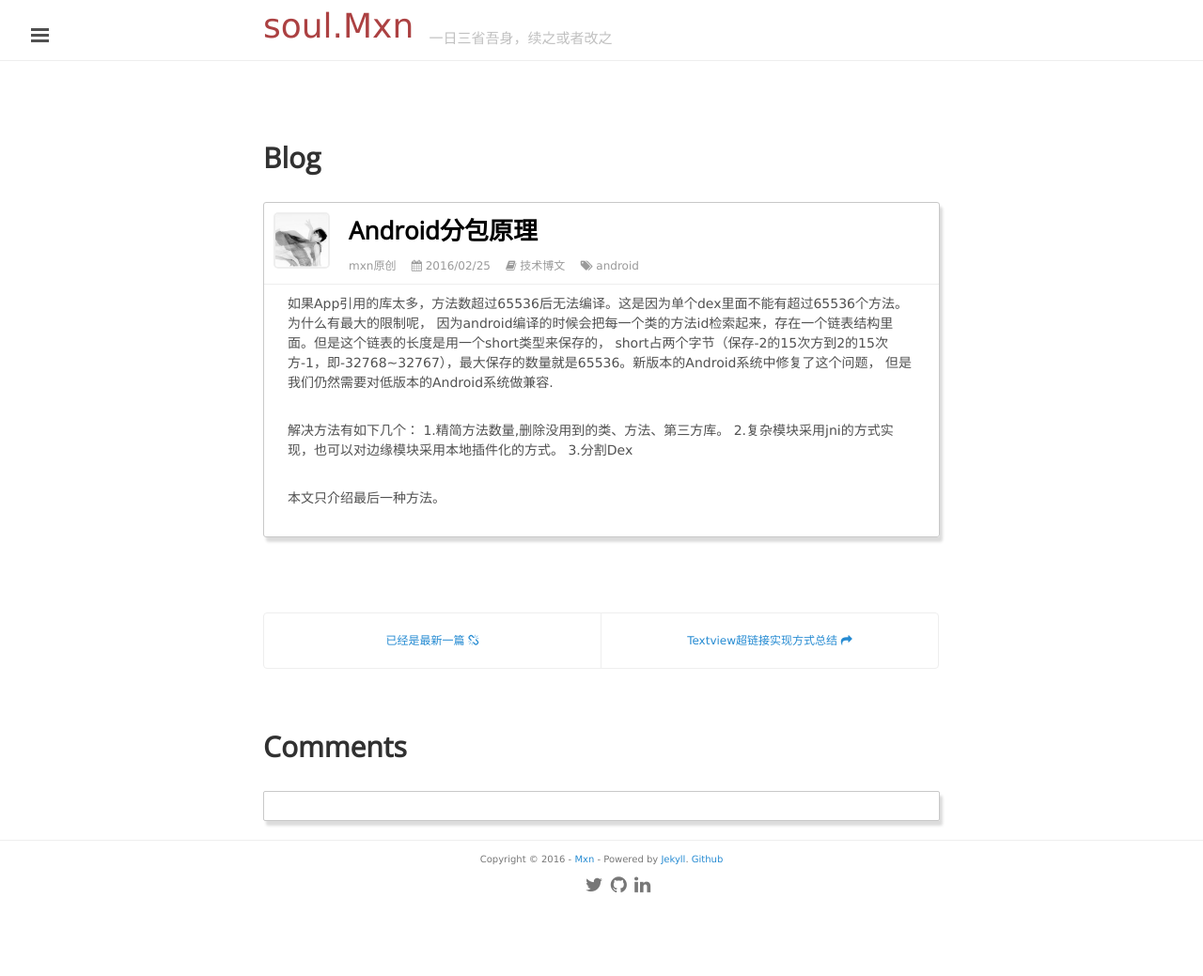
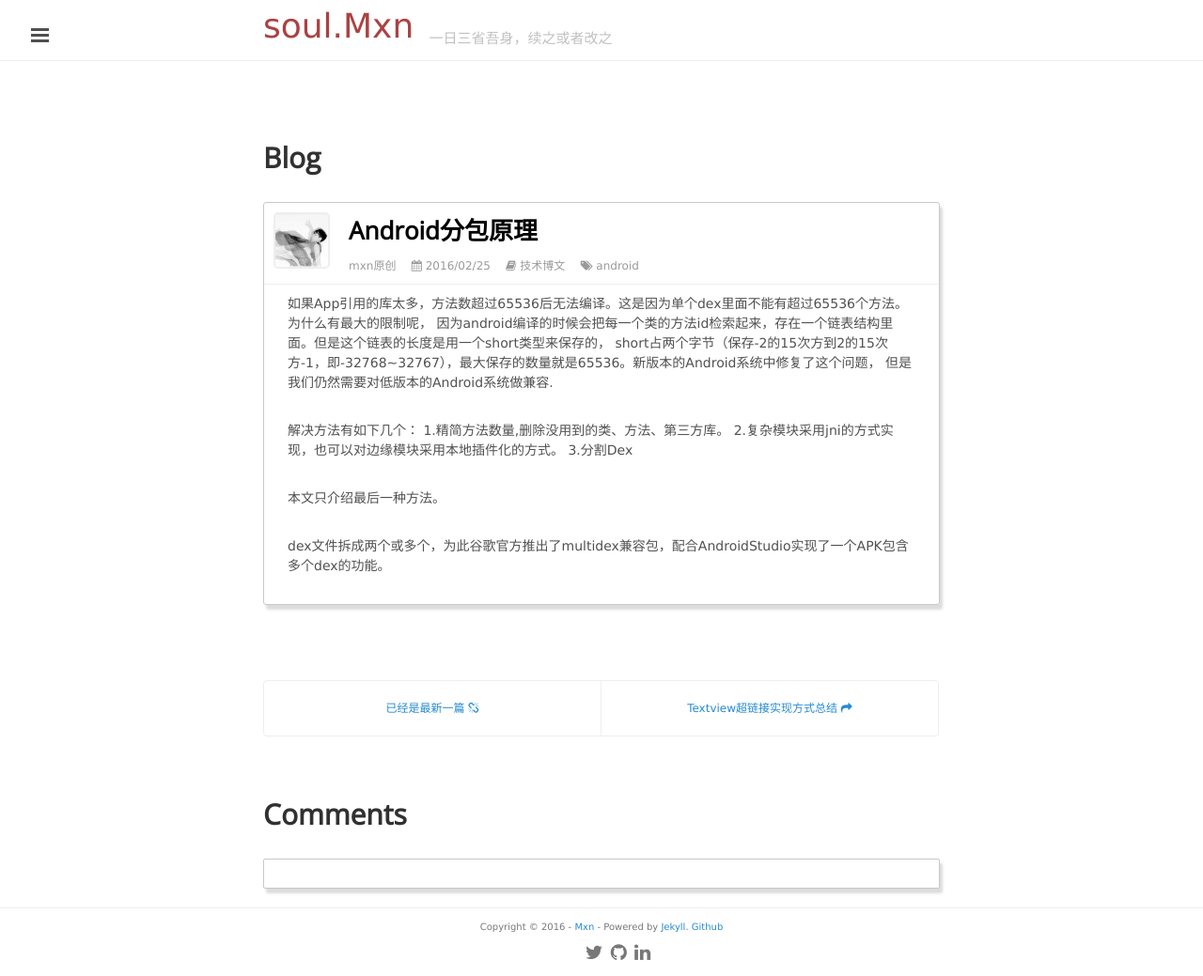
Before and after one commit to mxn21/mxn21.github.io, a Jekyll site: the page built from _posts/2016-2-25-android分包原理.md, in a window 1280 px wide. Shown: the whole page at 94% size. Built offline with Jekyll 4.4.1, drawn with Linux system fonts in a browser that asks for light colours; Markdown is read by kramdown in place of the engine named in the settings; comment, search, counter and statistics services are not loaded; before the commit the page ends 967 px from its top, so only the background shows below that.

Commit message:
32432423423

```diff
--- a/_posts/2016-2-25-android分包原理.md
+++ b/_posts/2016-2-25-android分包原理.md
@@ -17,3 +17,5 @@
 3.分割Dex
 
 本文只介绍最后一种方法。
+
+dex文件拆成两个或多个，为此谷歌官方推出了multidex兼容包，配合AndroidStudio实现了一个APK包含多个dex的功能。
```
